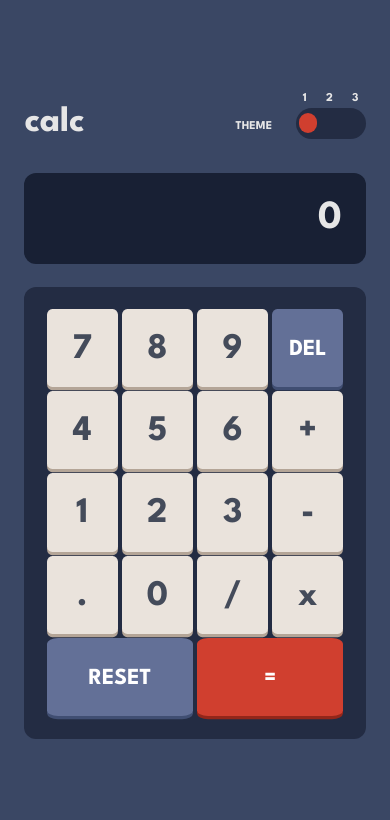
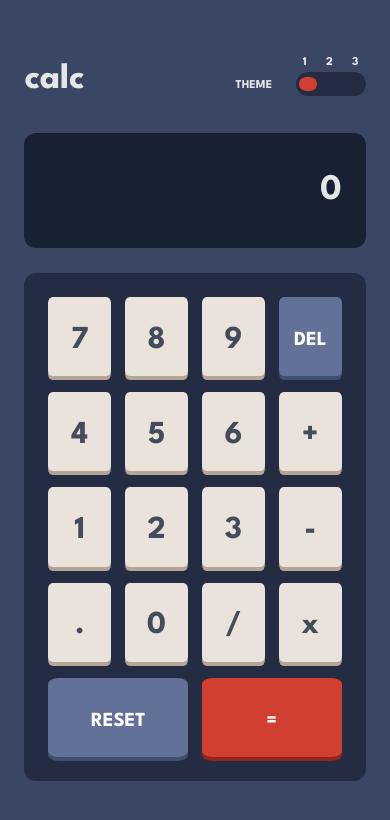
Before and after one commit to NERO-FAN/Responsive_React_Calculator, a React (Create React App) app: page / in a window 390 px wide. Shown: the top 820 px of the page. Built offline with nearby package versions, Linux system fonts and the light colour scheme.

Commit message:
Changed mobile design by replacing all px values with em to resolve breaking points on mobile devices in deployment

```diff
--- a/src/App.css
+++ b/src/App.css
@@ -15,13 +15,13 @@
     font-family: 'League Spartan', sans-serif;
 
     @media (max-width: 399px) {
-      height: 75%;
+      height: 85%;
       width: 87.5%;
       row-gap: 3.5%;
     }
 
     @media (min-width: 400px) and (max-width: 568px)  {
-      height: 80%;
+      height: 77.5%;
       width: 87.5%;
       row-gap: 3.5%;
     }
--- a/src/components/Header.scss
+++ b/src/components/Header.scss
@@ -5,8 +5,12 @@
   padding-bottom: 0.75rem;
   width: 100%;
 
-  @media (max-width: 568px) {
-    font-size: 12px;
+  @media (max-width: 399px) {
+   font-size: 0.75em;
+  }
+
+  @media (min-width: 400px) and (max-width: 568px) {
+    font-size: 0.875em;
   }
 
   @media (min-width: 1920px) {
@@ -38,7 +42,7 @@
 
     @media (max-width: 568px) {
       width: 55%;
-      margin-bottom: 2%;
+      margin-bottom: 1.5%;
     }
   }
 
@@ -51,7 +55,12 @@
     margin-left: auto;
     height: 150%;
 
-    @media (max-width: 568px) {
+    @media (max-width: 399px) {
+      height: 120%;
+      width: 20.5%;
+    }
+
+    @media (min-width: 400px) and (max-width: 568px) {
       height: 137.5%;
       width: 20.5%;
     }
@@ -81,7 +90,7 @@
 
         .button {
           margin-left: 5%;
-          height: 65%;
+          height: 60%;
           width: 25%;
           border-radius: 4rem;
           border: none;
--- a/src/components/Keypad.scss
+++ b/src/components/Keypad.scss
@@ -8,13 +8,13 @@
   row-gap: 7.5%;
 
   @media (max-width: 399px) {
-    padding: 6.5%;
-    row-gap: 0.25em;
+    padding: 1.5em;
+    row-gap: 1em;
   }
 
   @media (min-width: 400px) and (max-width: 568px) {
-    padding: 7%;
-    row-gap: 0.5em;
+    padding: 1.75em;
+    row-gap: 1.5em;
   }
 
   @media (min-width: 768px) and (max-width: 1024px) {
--- a/src/components/OutputBox.scss
+++ b/src/components/OutputBox.scss
@@ -5,7 +5,11 @@
   align-items: center;
   justify-content: flex-end;
 
-  @media (max-width: 568px) {
+  @media (max-width: 399px) {
+    height: 25%;
+  }
+
+  @media (min-width: 400px) and (max-width: 568px) {
     height: 22.5%;
   }
 
@@ -14,6 +18,14 @@
     font-weight: 700;
     margin-right: 1.5rem;
 
+    @media (max-width: 399px) {
+      font-size: 2.25em;
+    }
+
+    @media (min-width: 400px) and (max-width: 568px) {
+      font-size: 2.75em;
+    }
+
     @media (min-width: 1920px) {
       font-size: 62px;
     }
@@ -21,9 +33,5 @@
     @media (min-width: 2400px) {
       font-size: 82px;
     }
-
-    @media (max-width: 568px) {
-      font-size: 40px;
-    }
   }
 }
--- a/src/components/RenderKeyRows.js
+++ b/src/components/RenderKeyRows.js
@@ -18,7 +18,7 @@ const RenderKeyRows = ({keyArray, start, end, theme, value}) => {
                         style={{
                             backgroundColor: `${item[`color${theme}`]}`,
                             color: `${item[`fontColor${theme}`]}`,
-                            boxShadow: `0 0.20rem ${item[`keyShadow${theme}`]}`,
+                            boxShadow: `0 0.25rem ${item[`keyShadow${theme}`]}`,
                             fontFamily: 'League Spartan'
                         }}
                         onClick={() => sendValue(index, item)}>
--- a/src/components/RenderKeyRows.scss
+++ b/src/components/RenderKeyRows.scss
@@ -5,8 +5,12 @@
   width: 100%;
   column-gap: 5%;
 
-  @media (max-width: 568px) {
-    column-gap: 0.25em;
+  @media (max-width: 399px) {
+    column-gap: 0.875em;
+  }
+
+  @media (min-width: 400px) and (max-width: 568px) {
+    column-gap: 1em;
   }
 
   div {
@@ -18,7 +22,7 @@
     button {
       max-width: 100%;
       height: 100%;
-      padding-top: 0.25rem;
+      padding-top: 0.5rem;
       border-radius: 0.75rem;
       font-size: 42px;
       border: none;
@@ -26,12 +30,12 @@
 
       @media (max-width: 399px) {
         border-radius: 7.5%;
-        font-size: 36px;
+        font-size: 2em;
       }
 
       @media (min-width: 400px) and (max-width: 568px) {
         border-radius: 7.5%;
-        font-size: 2em;
+        font-size: 2.25em;
       }
 
       @media (min-width: 768px) and (max-width: 1024px) {
@@ -54,11 +58,11 @@
       font-size: 27px;
 
       @media (max-width: 399px) {
-        font-size: 23px;
+        font-size: 1.25em;
       }
 
       @media (min-width: 400px) and (max-width: 568px) {
-        font-size: 26px;
+        font-size: 1.675em;
       }
 
       @media (min-width: 768px) and (max-width: 1024px) {
```
